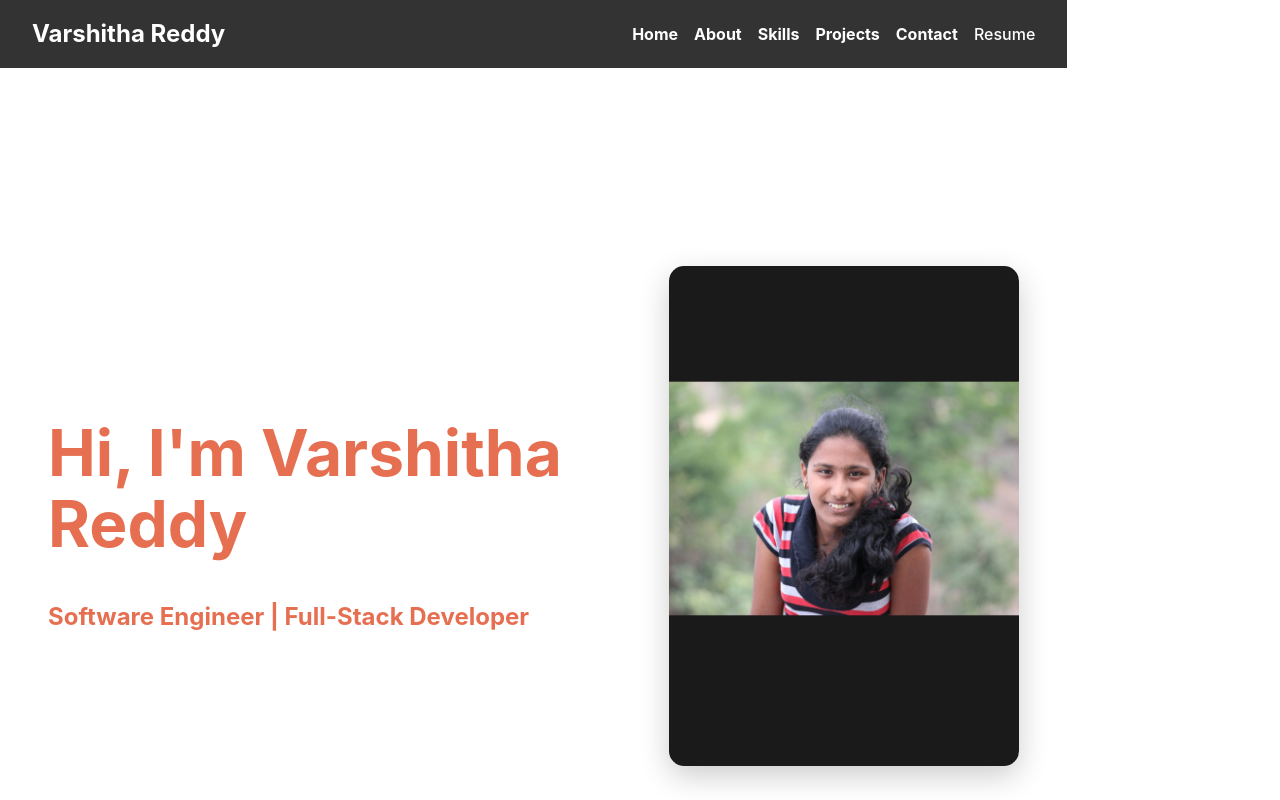
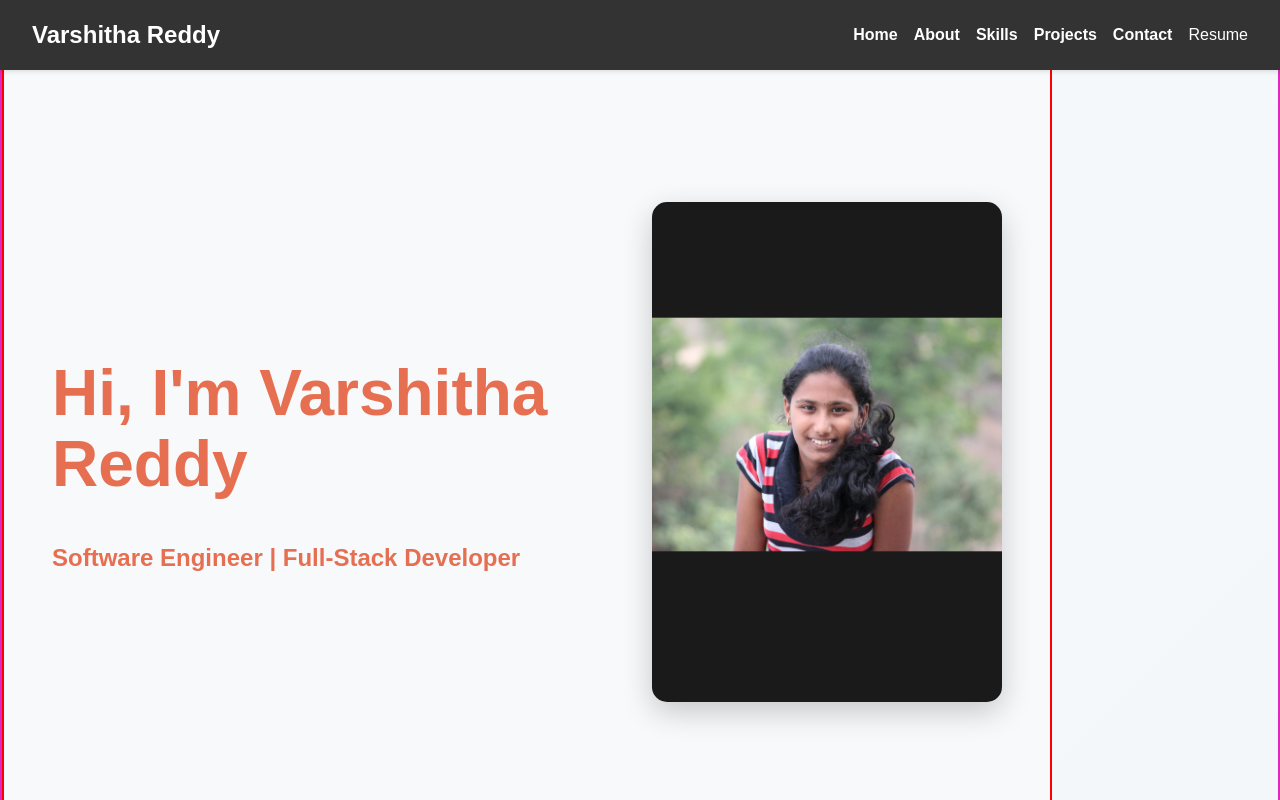
Before and after one commit to Varshitha2925/portfolio, a React (Vite) app: page / in a window 1280 px wide. Shown: the top 800 px of the page. Built offline with nearby package versions, Linux system fonts and the light colour scheme.

Commit message:
margin edits

```diff
--- /dev/null
+++ b/src/App.css
@@ -0,0 +1,11 @@
+body {
+    font-family: 'Poppins', sans-serif;
+    font-size: 16px;
+    background: linear-gradient(135deg, #f7fafc, #edf2f7);
+    color: #2d3748;
+    line-height: 1.6;
+    border: 2px solid rgb(221, 40, 193);
+    padding: 0;
+    margin: 0;
+    overflow-x: hidden;
+}
--- a/src/App.tsx
+++ b/src/App.tsx
@@ -1,5 +1,6 @@
 import React from "react";
-import Footer from "./components/Footer";
+import styled from "styled-components";
+import './App.css';
 import Header from "./components/Header";
 import Home from "./components/Hero";
 import About from "./pages/About";
@@ -7,19 +8,37 @@ import Contact from "./pages/Contact";
 import Projects from "./pages/Projects";
 import Skills from "./pages/Skills";
 
-
+const Section = styled.section`
+  width: -webkit-fill-available;
+  display: flex;
+  align-items: center;
+  justify-content: center;
+  scroll-snap-align: start;
+  border:2px solid red;
+  padding:0;
+  margin:0;
+`;
 
 const App: React.FC = () => {
   return (
-    < >
+    <div className="body">
       <Header />
+        <Section id="home">
           <Home />
+        </Section>
+        <Section id="about">
           <About />
+        </Section>
+        <Section id="skills">
           <Skills />
+        </Section>
+        <Section id="projects">
           <Projects />
+        </Section>
+        <Section id="contact">
           <Contact />
-        <Footer />
-    </>
+        </Section>
+    </div>
   );
 };
 
--- a/src/components/Header.tsx
+++ b/src/components/Header.tsx
@@ -3,12 +3,18 @@ import { Link } from "react-scroll";
 import styled from "styled-components";
 
 const HeaderContainer = styled.header`
+  position: fixed; /* Keeps the header at the top */
+  top: 0;
+  left: 0;
+  width: -webkit-fill-available; /* Ensures it fits the viewport width */
+  z-index: 1000;
   display: flex;
   justify-content: space-between;
   align-items: center;
   padding: 1rem 2rem;
   background-color: #333;
   color: #fff;
+  box-shadow: 0 2px 4px rgba(0, 0, 0, 0.1);
 
   nav {
     display: flex;
@@ -22,6 +28,15 @@ const HeaderContainer = styled.header`
     font-weight: bold;
     transition: color 0.3s ease-in-out;
     cursor: pointer;
+
+    &:hover {
+      color: #f39c12;
+    }
+  }
+
+  a {
+    color: #fff;
+    text-decoration: none;
 
     &:hover {
       color: #f39c12;
@@ -81,13 +96,10 @@ const Header: React.FC = () => {
         >
           Contact
         </Link>
-        <a href="https://docs.google.com/document/d/1eH05qH0Rb43knkRwQECmIYGV4PdHmGiqNXaDuQRCGuw/edit?usp=sharing" target="_blank" rel="noopener noreferrer" style={{ color: "#fff" }}>
-            Resume
-          </a>
+        <a href="https://docs.google.com/document/d/1eH05qH0Rb43knkRwQECmIYGV4PdHmGiqNXaDuQRCGuw/edit?usp=sharing" target="_blank" rel="noopener noreferrer">
+          Resume
+        </a>
       </nav>
-
-
-
     </HeaderContainer>
   );
 };
--- a/src/components/Hero.tsx
+++ b/src/components/Hero.tsx
@@ -8,7 +8,7 @@ const HeroSection = styled.section`
   justify-content: space-between;
   align-items: center;
   height: 100vh;
-  width: 100%
+
   background: #f8f9fa;
   color: #e76f51;
   padding: 3rem;
--- a/src/pages/About.tsx
+++ b/src/pages/About.tsx
@@ -5,6 +5,8 @@ const AboutSection = styled.section`
   padding: 4rem 2rem;
   background: #f8f9fa;
   color: #333333;
+  border: 2px solid blue;
+  width: -webkit-fill-available;
 `;
 
 const Title = styled.h2`
```
Lines whose indentation alone changed are shown as unchanged.
